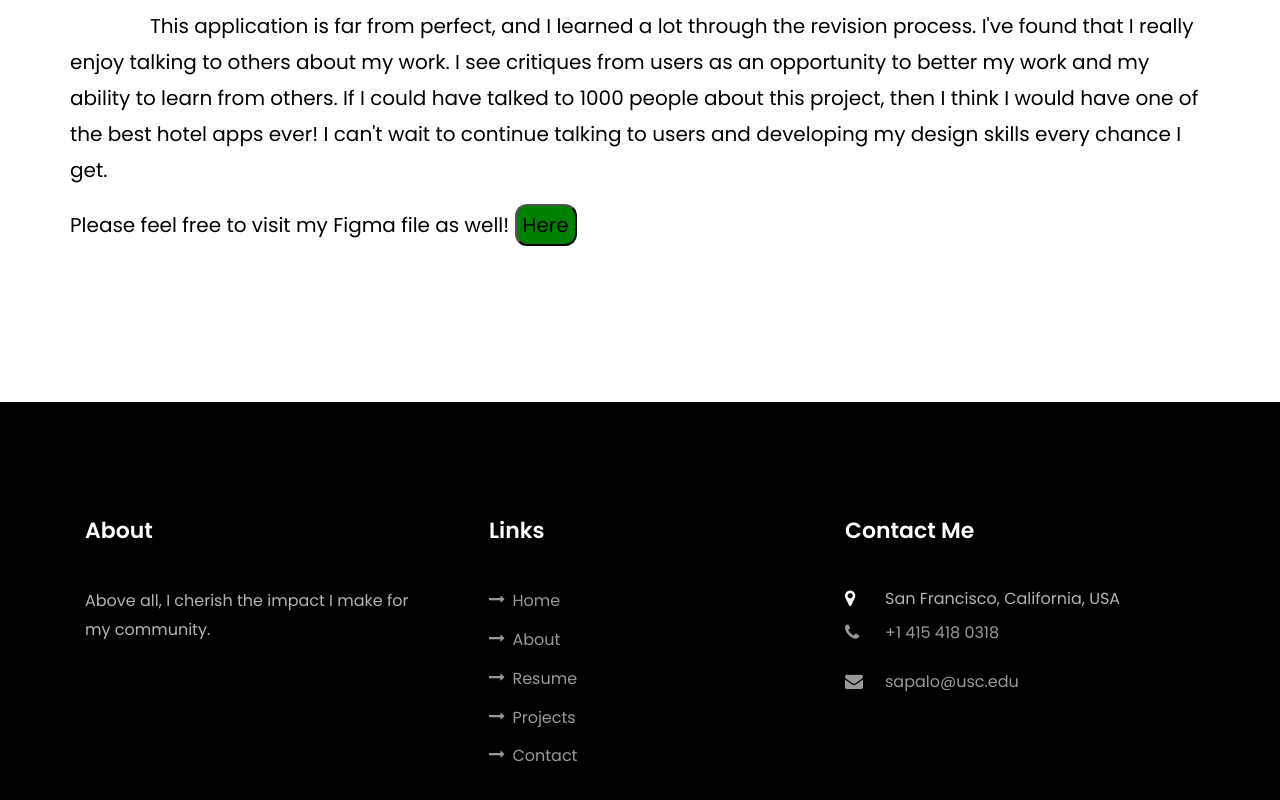
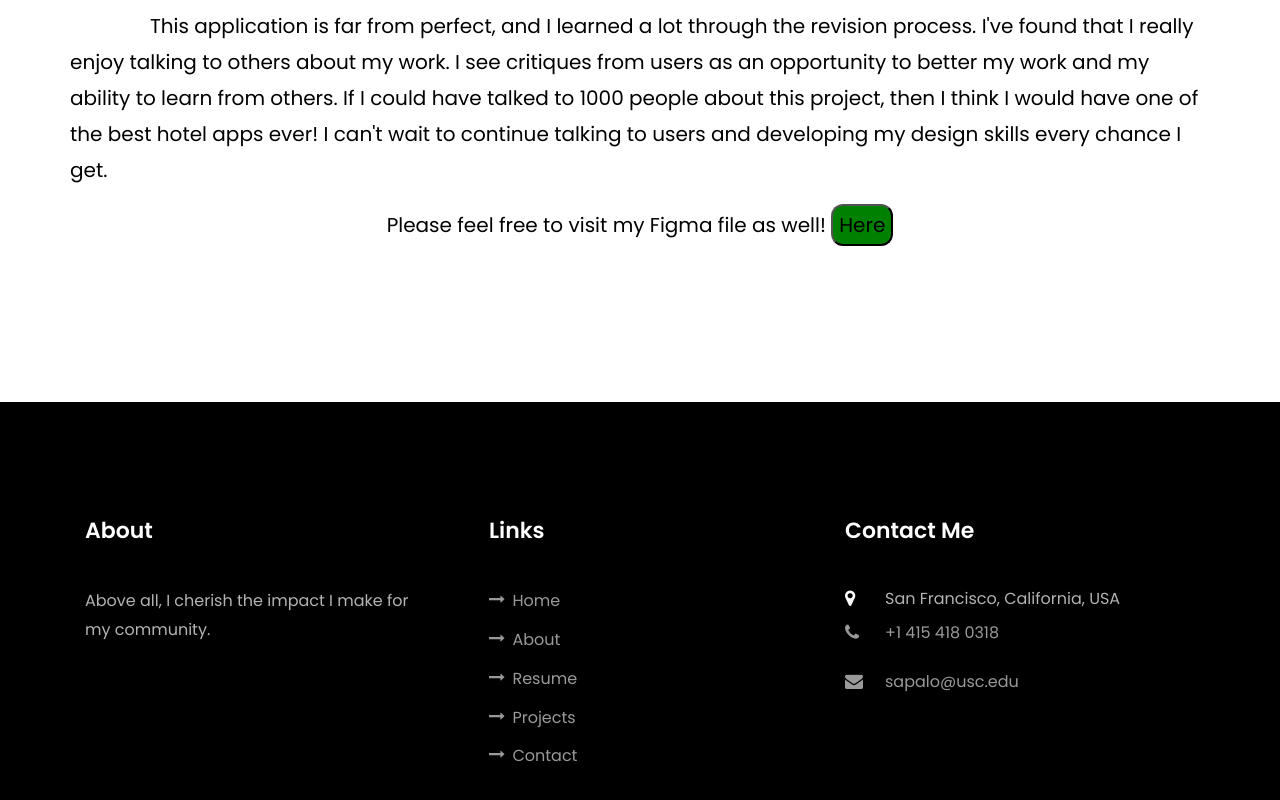
Before and after one commit to bsapalo/web.me, a plain HTML site: page Kardon.html in a window 1280 px wide. Shown: the part 9783-10583 px from the top of the page. Drawn offline with Linux system fonts and the light colour scheme; files whose address does not match are found by name.

Commit message:
Fixed typo's and revised some language

```diff
--- a/Kardon.html
+++ b/Kardon.html
@@ -220,7 +220,7 @@
             the best hotel apps ever! I can't wait to continue talking to users and developing my
             design skills every chance I get.
             </p>
-            <p>
+            <p style ="text-align: center">
             Please feel free to visit my Figma file as well!
              <button style = "background-color: green;font-size: 20px;border-radius: 12px;"
              onclick="window.location.href = 'https://www.figma.com/file/aUeP0u8QuRbYeeibfHd8yf/A14-Designing-and-Prototyping';">Here</button>
```
